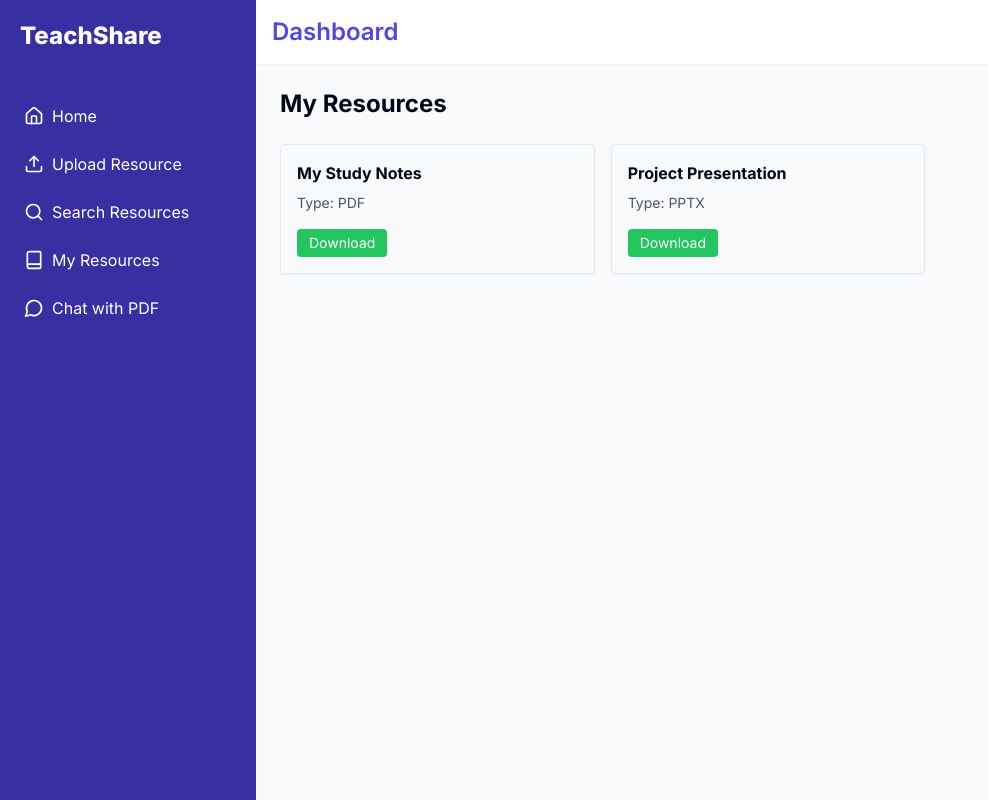
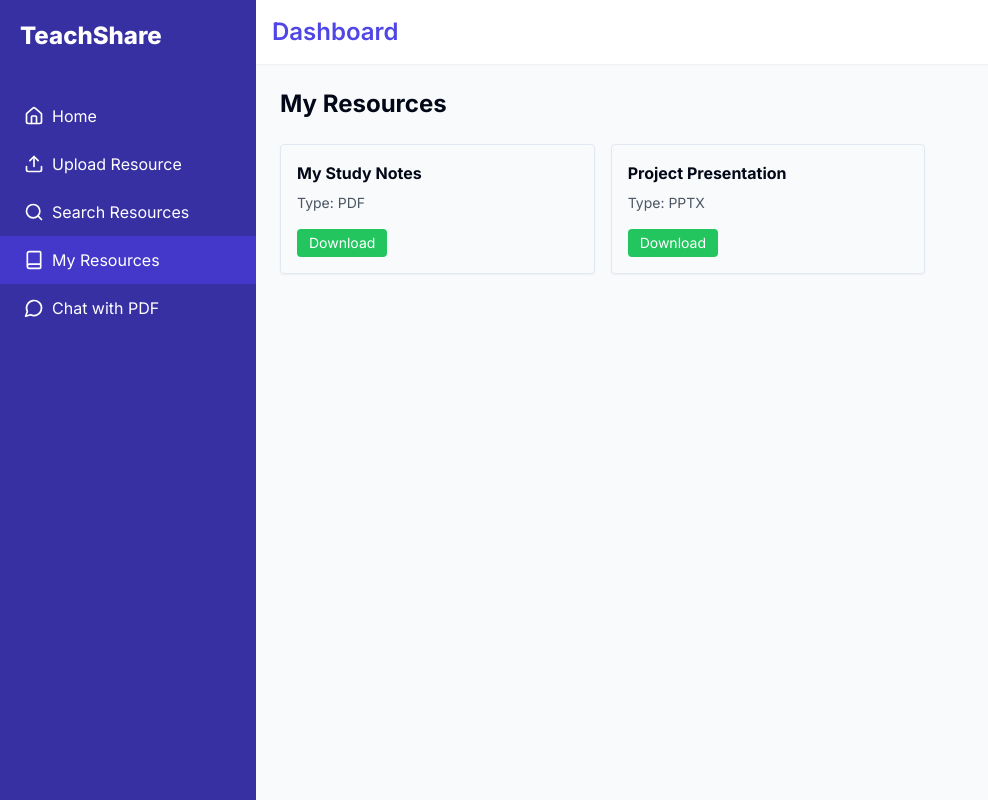
Before and after one commit to Suraj-Biswas23/TeachShare, a Next.js app: page /dashboard/my-resources in a window 1280 px wide. Shown: the whole page, without its empty margins (0-988 px from the left). Built offline with nearby package versions, Linux system fonts and the light colour scheme.

Commit message:
made some changes in sidebar active, moved dbConnect to utils folder

```diff
--- a/components/Sidebar.tsx
+++ b/components/Sidebar.tsx
@@ -1,33 +1,39 @@
+'use client';
+
 import React, { ReactNode } from 'react';
 import Link from 'next/link';
 import { LinkProps } from 'next/link';
 import { Home, Upload, Search, Book, MessageCircle } from 'lucide-react';
+import { usePathname } from 'next/navigation';
 
 interface SidebarLinkProps {
   href: LinkProps['href'];
   icon: ReactNode;
   text: string;
+  isActive: boolean;
 }
 
-const SidebarLink: React.FC<SidebarLinkProps> = ({ href, icon, text }) => (
-  <Link href={href} className="flex items-center space-x-2 px-6 py-3 hover:bg-indigo-700">
+const SidebarLink: React.FC<SidebarLinkProps> = ({ href, icon, text, isActive }) => (
+  <Link href={href} className={`flex items-center space-x-2 px-6 py-3 ${isActive ? 'bg-indigo-700' : 'hover:bg-indigo-600'}`}>
     {icon}
     <span>{text}</span>
   </Link>
 );
 
 const Sidebar: React.FC = () => {
+  const pathname = usePathname(); // Getting the pathname of the website
+
   return (
     <div className="bg-indigo-800 text-white w-64 flex-shrink-0 min-h-screen">
       <div className="p-5">
         <span className="text-2xl font-extrabold">TeachShare</span>
       </div>
       <nav className="mt-5">
-        <SidebarLink href="/dashboard" icon={<Home size={20} />} text="Home" />
-        <SidebarLink href="/dashboard/upload-resource" icon={<Upload size={20} />} text="Upload Resource" />
-        <SidebarLink href="/dashboard/search-resources" icon={<Search size={20} />} text="Search Resources" />
-        <SidebarLink href="/dashboard/my-resources" icon={<Book size={20} />} text="My Resources" />
-        <SidebarLink href="/dashboard/chat-with-pdf" icon={<MessageCircle size={20} />} text="Chat with PDF" />
+        <SidebarLink href="/dashboard" icon={<Home size={20} />} text="Home" isActive={pathname === '/dashboard'} />
+        <SidebarLink href="/dashboard/upload-resource" icon={<Upload size={20} />} text="Upload Resource" isActive={pathname === '/dashboard/upload-resource'} />
+        <SidebarLink href="/dashboard/search-resources" icon={<Search size={20} />} text="Search Resources" isActive={pathname === '/dashboard/search-resources'} />
+        <SidebarLink href="/dashboard/my-resources" icon={<Book size={20} />} text="My Resources" isActive={pathname === '/dashboard/my-resources'} />
+        <SidebarLink href="/dashboard/chat-with-pdf" icon={<MessageCircle size={20} />} text="Chat with PDF" isActive={pathname === '/dashboard/chat-with-pdf'} />
       </nav>
     </div>
   );
--- a/pages/api/testDbConnection.ts
+++ b/pages/api/testDbConnection.ts
@@ -1,5 +1,5 @@
 import { NextApiRequest, NextApiResponse } from 'next';
-import dbConnect from '../../lib/dbConnect';
+import dbConnect from '../../utils/dbConnect';
 
 export default async function handler(req: NextApiRequest, res: NextApiResponse) {
     try {
```
Also changed, not shown: utils/dbConnect.ts (renamed from lib/dbConnect.ts).
